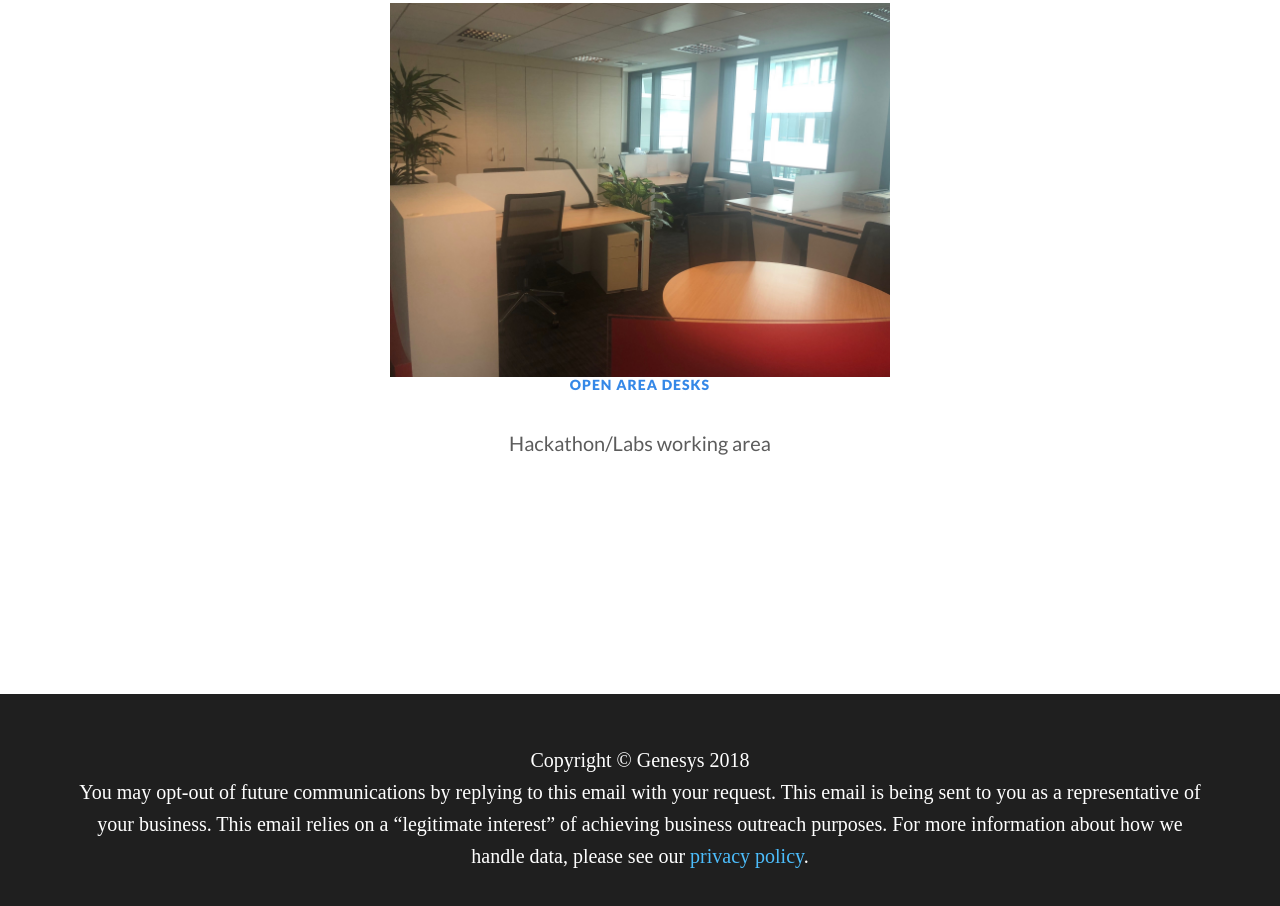
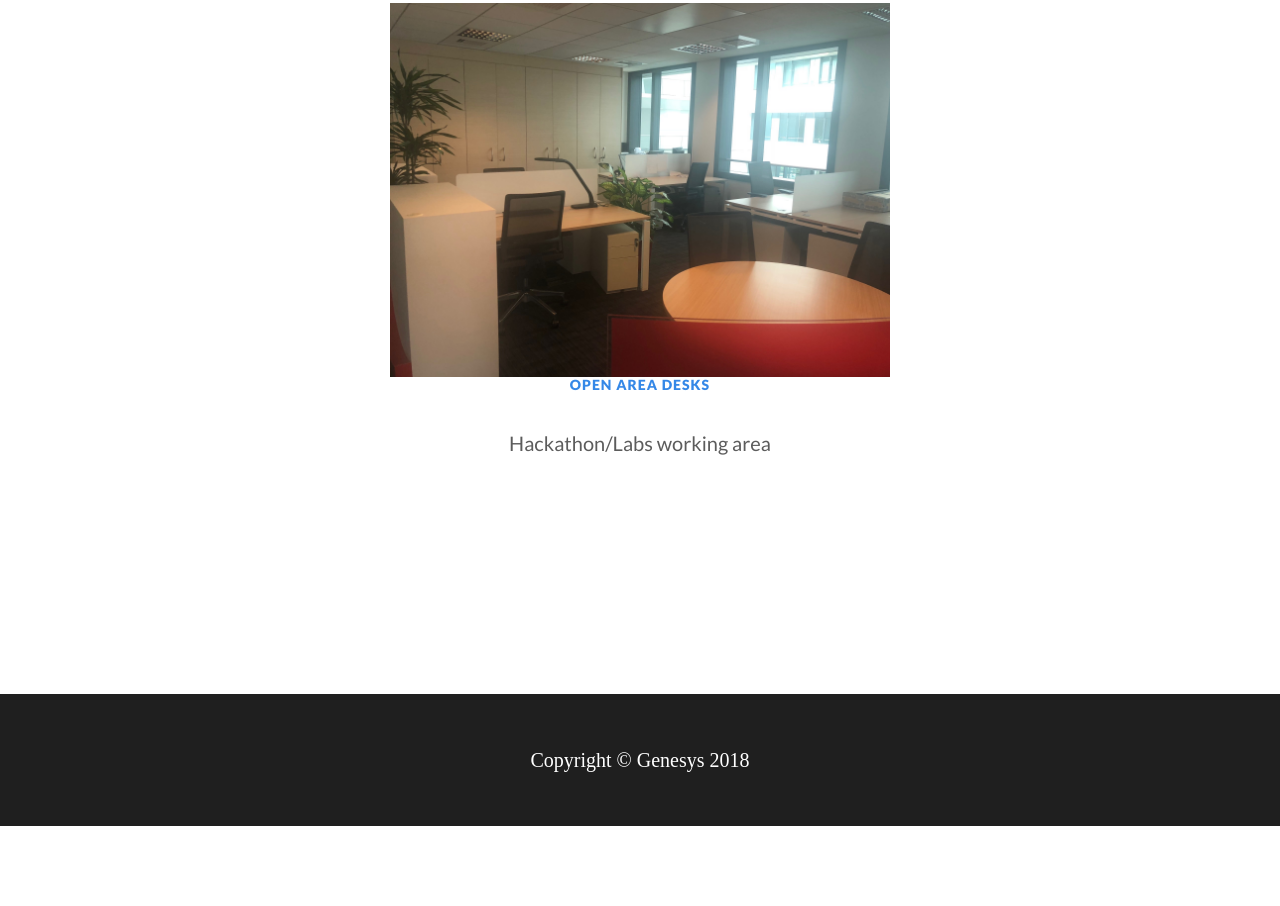
Before and after one commit to emeapchackathon/emeapchackathon.github.io, a website: page index.html in a window 1280 px wide. Shown: the part 5046-5952 px from the top of the page. After the commit the page ends 5872 px from the top, so only its background shows below. Drawn offline with nearby package versions, Linux system fonts and the light colour scheme; some packages are replaced by stand-ins of ours; a script that the page names is missing; a web font is replaced by a local one.

Commit message:
Remove privacy notice (not the right location or text)

```diff
--- a/index.html
+++ b/index.html
@@ -265,10 +265,6 @@
   <footer>
     <div class="container text-center">
       <p>Copyright &copy; Genesys 2018</p>
-      <p>You may opt-out of future communications by replying to this email with your request. This email is being sent to
-        you as a representative of your business. This email relies on a “legitimate interest” of achieving business outreach
-        purposes. For more information about how we handle data, please see our <a href="https://www.genesys.com/company/legal/privacy-policy"
-          target="_blank">privacy policy</a>.</p>
     </div>
   </footer>
 
```
